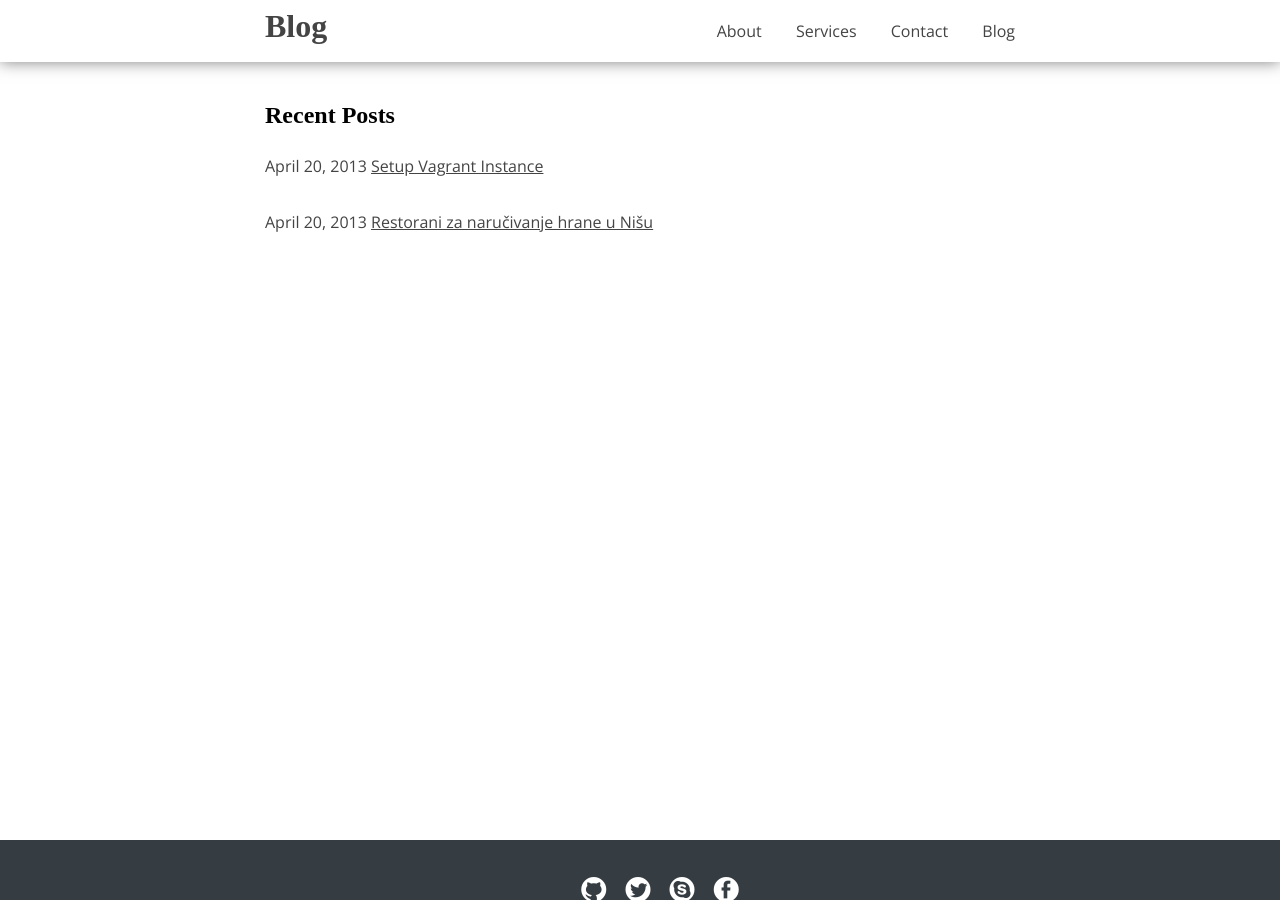
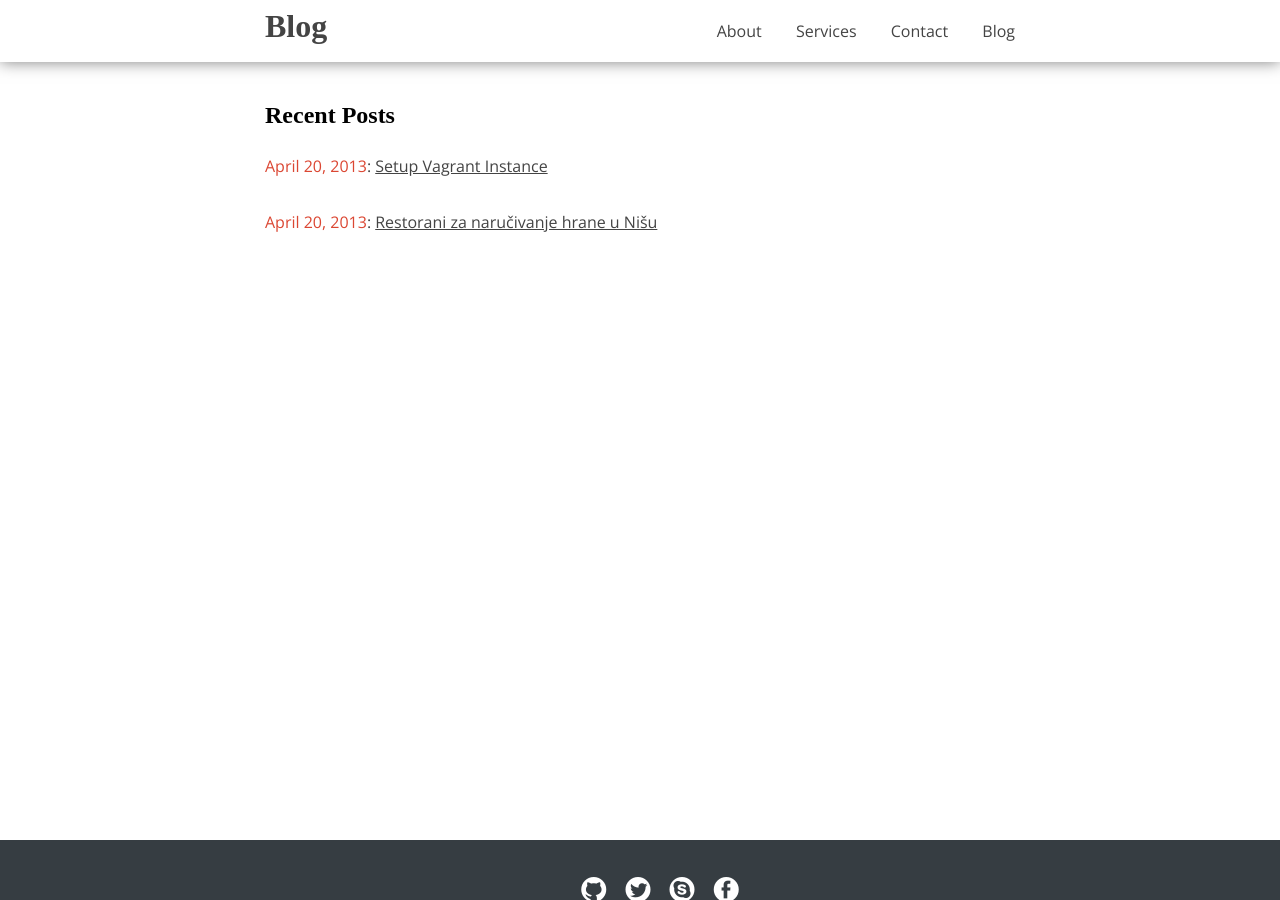
Before and after one commit to borivojevic/borivojevic.github.com, a Jekyll site: the page built from blog.html, in a window 1280 px wide and 900 px high. Built offline with Jekyll 4.4.1, drawn with Linux system fonts in a browser that asks for light colours; some web fonts are replaced; Markdown is read by kramdown in place of the engine named in the settings.

```diff
--- a/blog.html
+++ b/blog.html
@@ -9,7 +9,7 @@ title: Blog
 			<h2>Recent Posts</h2>
 				{% for post in site.posts %}
 				<p>
-					<span>{{ post.date | date: "%B %e, %Y" }}</span> <a href="{{ post.url }}">{{ post.subtitle }}</a>
+					<b>{{ post.date | date: "%B %e, %Y" }}</b>: <a href="{{ post.url }}">{{ post.subtitle }}</a>
 				</p>
 				{% endfor %}
 		</section>
--- a/css/main.css
+++ b/css/main.css
@@ -30,6 +30,9 @@ h2 {
 a {
 	color: inherit;
 	text-decoration: none;
+}
+b {
+	color: #DB4733;
 }
 div#container {
 	min-height:100%;
@@ -133,9 +136,6 @@ section.photo .thats-me {
 	padding: 10px 0 30px 0;
 	background: #F7F5F2;
 }
-.mirko section.about b {
-	color: #DB4733;
-}
 .mirko section.about p {
 	margin-bottom: 12px;
 }
```
Also changed, not shown: _posts/2013-04-20-vagrant-setup.markdown (+0 -9 lines).
